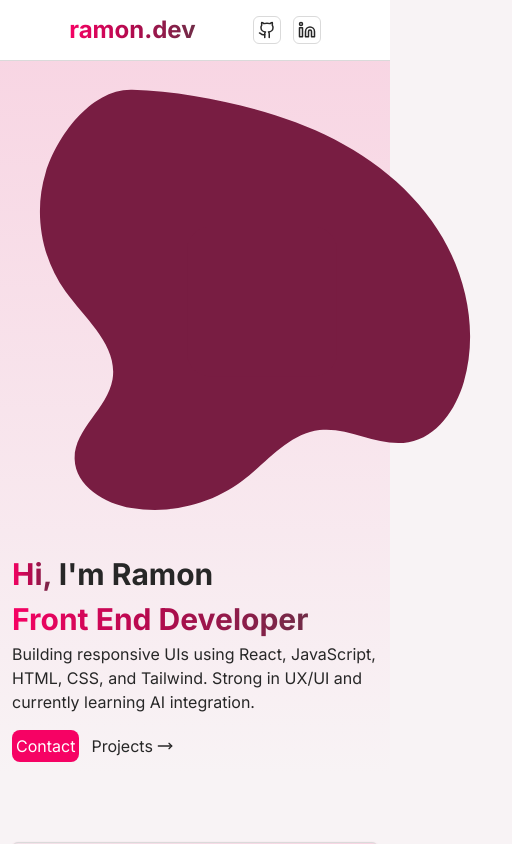
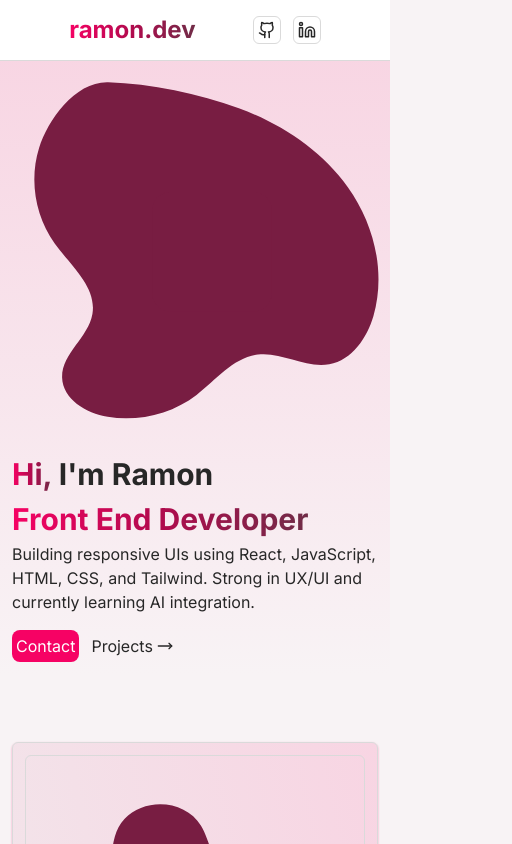
Before and after one commit to ramoncode-exe/my-new-webpage, a React (Vite) app: page / in a window 390 px wide. Shown: the top 844 px of the page, 512 px wide, since content can reach past the window. Built offline with nearby package versions, Linux system fonts and the light colour scheme.

Commit message:
Improving Responsive Desgin and Fix error bugs

```diff
--- a/src/components/Home.jsx
+++ b/src/components/Home.jsx
@@ -13,7 +13,7 @@ export default function Home() {
                 </div>
             </div>
             <div className="max-lg:w-auto">
-                <img src={HomeBg} alt="Home Image" className="max-w-[500px] max-md-[400px]" />
+                <img src={HomeBg} alt="Home Image" className="max-w-[500px] max-md:max-w-[400px]" />
             </div>
         </main>
     )
--- a/src/components/Information.jsx
+++ b/src/components/Information.jsx
@@ -34,10 +34,10 @@ export default function Information() {
                     <img className='max-w-[400px]' src={AboutImg} alt="About Me Img" />
                 </div>
             </div>
-            <div className="overflow-hidden w-full mt-5">
+            <div className="flex overflow-hidden w-full mt-5">
                 <div id='skills' className="flex animate-scroll gap-5 w-max">
                     {[...logos, ...logos].map((logo, i) => (
-                        <img key={i} className="max-w-[150px]" src={logo} alt={`logo-${i}`} />
+                        <img key={i} className="max-w-[150px] max-md:max-w-[110px]" src={logo} alt={`logo-${i}`} />
                     ))}
                 </div>
             </div>
```
